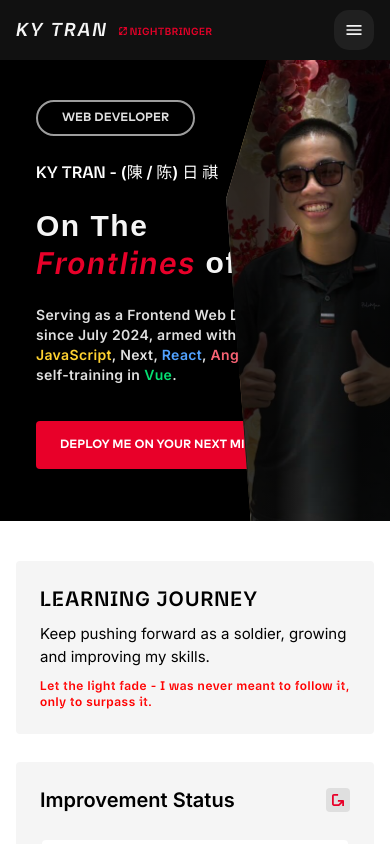
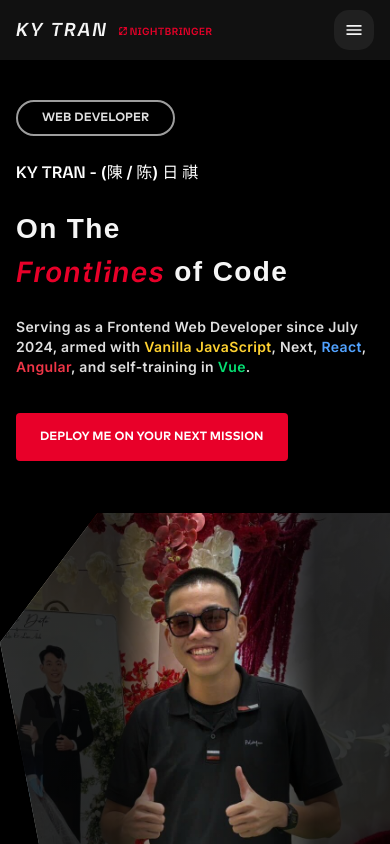
Before and after one commit to nhatkytran/Portfolio, a Next.js app: page / in a window 390 px wide. Shown: the top 844 px of the page. Built offline with nearby package versions, Linux system fonts and the light colour scheme; a web font is replaced by a local one.

Commit message:
Hero section mobile responsive

```diff
--- a/src/app/globals.css
+++ b/src/app/globals.css
@@ -202,6 +202,12 @@
     clip-path: polygon(15% 100%, 0px 30%, 25% 0px, 100% 0px, 100% 100%);
   }
 
+  @media screen and (min-width: 640px) {
+    .hero-image-clip-path {
+      clip-path: polygon(15% 100%, 0px 30%, 25% 0px, 100% 0px, 100% 100%);
+    }
+  }
+
   .hero-image-overlay-bg {
     background: linear-gradient(90deg, rgba(0, 0, 0, 0.8) 30%, rgba(0, 0, 0, 0) 50%, rgba(0, 0, 0, 0.8) 80%);
   }
--- a/src/features/home/components/Hero/Hero.tsx
+++ b/src/features/home/components/Hero/Hero.tsx
@@ -11,8 +11,14 @@ export default function Hero() {
         'xl:pb-24',
       )}
     >
-      <div className="max-w-8xl flex w-full items-center justify-between px-9">
-        <div className={cn('flex flex-3 flex-col gap-6 pr-8', 'mp:gap-8')}>
+      <div
+        className={cn(
+          'max-w-8xl flex w-full flex-col items-center justify-between px-4',
+          'xs:px-6',
+          'sm:flex-row sm:px-9',
+        )}
+      >
+        <div className={cn('flex flex-3 flex-col gap-6', 'sm:pr-8', 'mp:gap-8')}>
           <span
             className={cn(
               'w-fit px-6 py-2',
@@ -26,14 +32,20 @@ export default function Hero() {
           <p className={cn('font-riot-sans-bold text-base text-white uppercase', 'mp:text-lg')}>
             Ky Tran - (陳 / 陈) 日 祺
           </p>
-          <h2 className={cn('text-mark-pro-bold text-3xl font-bold tracking-wider text-neutral-50', 'mp:text-4xl')}>
+          <h2
+            className={cn(
+              'text-mark-pro-bold text-[28px] font-bold tracking-wider text-neutral-50',
+              'xs:text-3xl',
+              'mp:text-4xl',
+            )}
+          >
             On The <span className="font-riot-bold-italic relative top-0.25 text-red-600">Frontlines</span>
             &nbsp;of&nbsp;Code
           </h2>
           <p className={cn('font-inter text-sm font-semibold tracking-wide text-neutral-200', 'mp:text-base')}>
             Serving as a Frontend Web Developer since July 2024, armed with{' '}
             <span className="text-amber-300">Vanilla JavaScript</span>, <span>Next</span>,{' '}
-            <span className="text-blue-400">React</span>, <span className="text-red-400">Angular</span>, and
+            <span className="text-blue-400">React</span>, <span className="text-red-500">Angular</span>, and
             self-training&nbsp;in&nbsp;<span className="text-green-400">Vue</span>.
           </p>
           <div className="py-3">
@@ -48,15 +60,16 @@ export default function Hero() {
             </button>
           </div>
         </div>
-        <div className="flex-2" />
+        <div className={cn('h-[432px]', 'sm:h-0 sm:flex-2')} />
       </div>
       <div>
         <div
           style={{ backgroundImage: "url('/images/ky-tran.jpg')" }}
           className={cn(
             'hero-image-clip-path',
-            'absolute top-0 right-0 bottom-0 w-[42%] flex-2 self-stretch',
+            'absolute right-0 bottom-0 h-[432px] w-full flex-2 self-stretch',
             'bg-cover bg-center bg-no-repeat',
+            'sm:top-0 sm:h-full sm:w-[42%]',
           )}
         >
           <div className={cn('hero-image-overlay-bg size-[101%]', 'absolute top-0 left-0')} />
```
